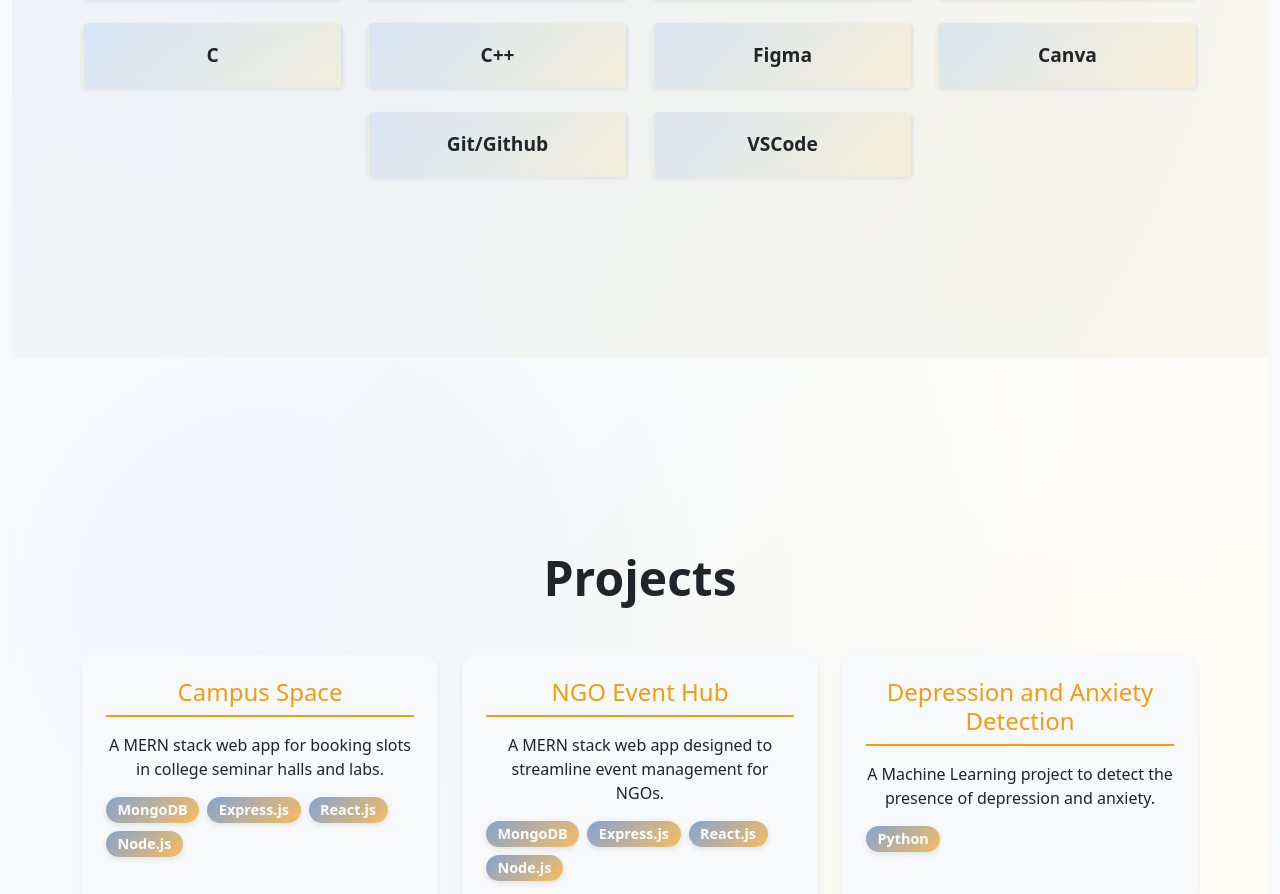
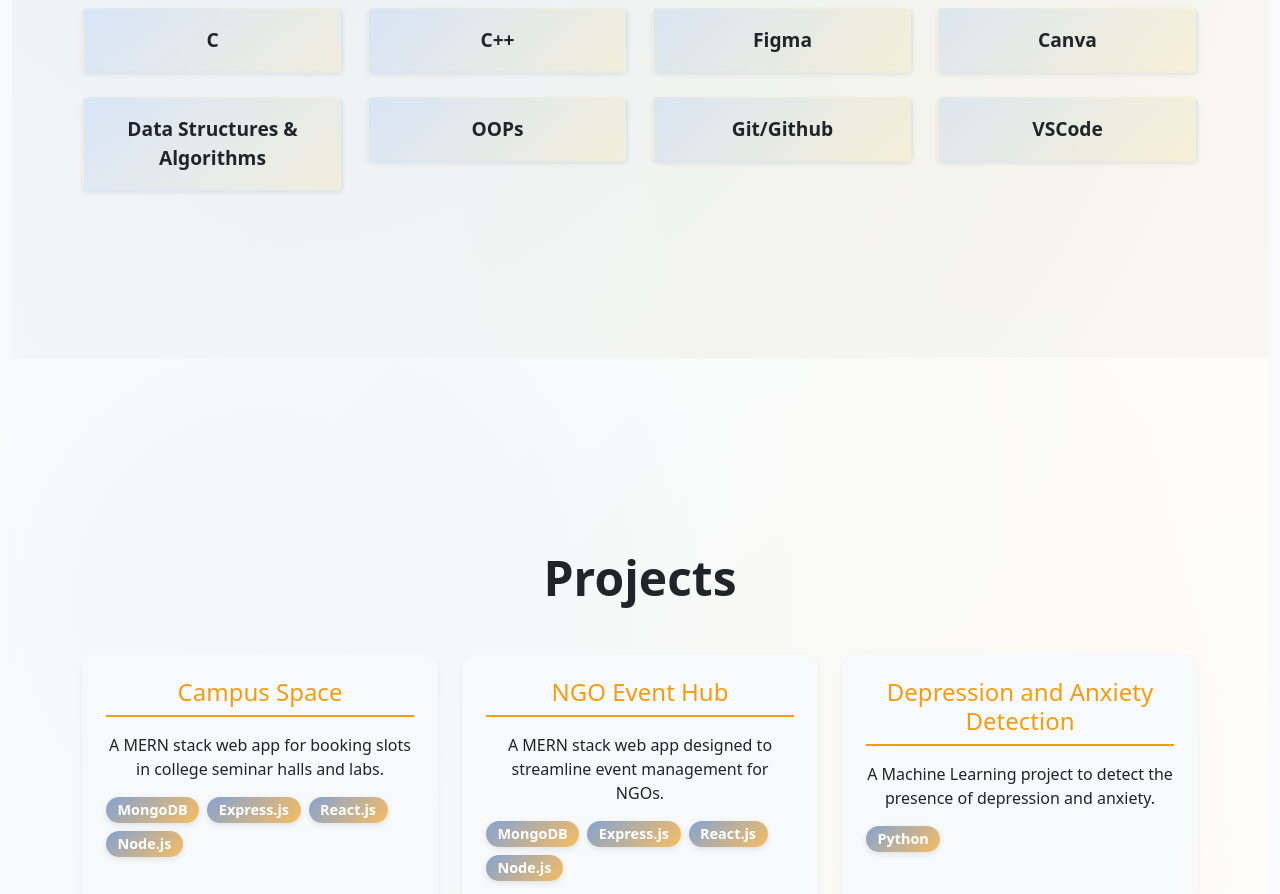
Before and after one commit to nikithapotluri/MERN-PORTFOLIO, a React (Vite) app in the folder frontend/: page / in a window 1280 px wide. Shown: the part 2105-2999 px from the top of the page. Built offline with nearby package versions, Linux system fonts and the light colour scheme.

Commit message:
Skills Update

```diff
--- a/frontend/src/components/Skills.jsx
+++ b/frontend/src/components/Skills.jsx
@@ -76,6 +76,7 @@
     "NodeJS", "ExpressJS",
     "MongoDB", "MySQL",
     "C", "C++", "Figma", "Canva",
+    "Data Structures & Algorithms", "OOPs",
     "Git/Github", "VSCode"
   ];
 
```
